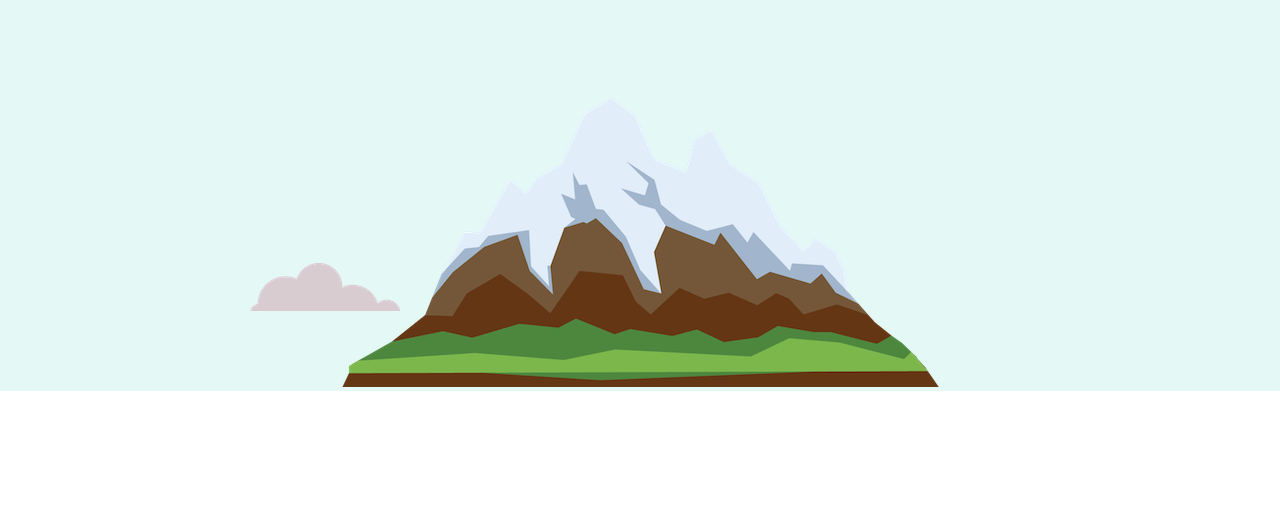
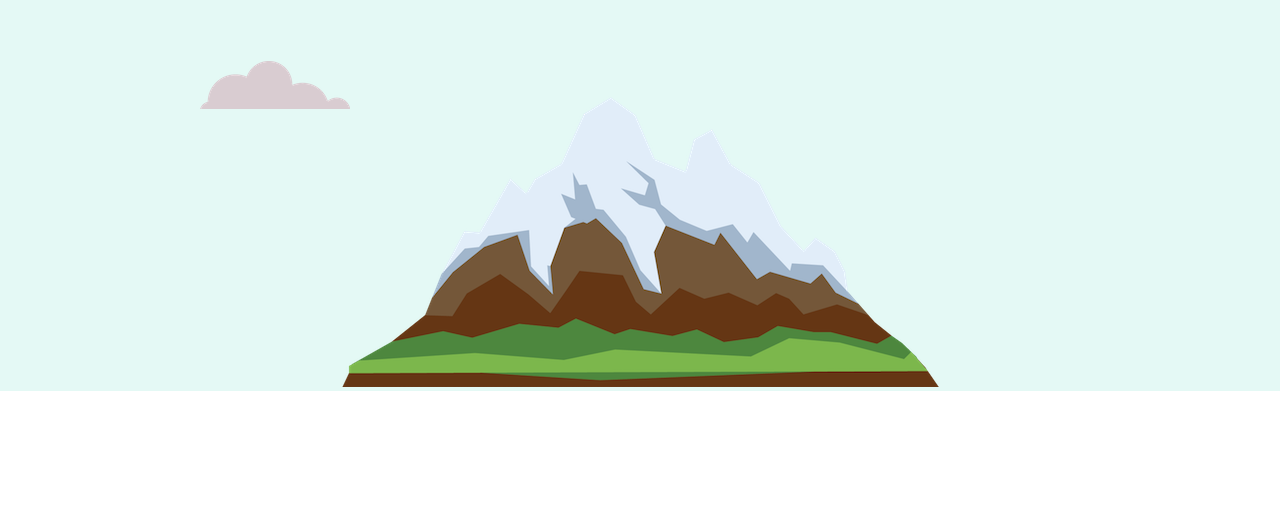
Before and after one commit to Keshava-Perumal-S/Kesh, a plain HTML site: page index.html in a window 1280 px wide. Shown: the part 289-795 px from the top of the page. Drawn offline with Linux system fonts and the light colour scheme.

Commit message:
Update style.css

```diff
--- a/css/style.css
+++ b/css/style.css
@@ -60,8 +60,8 @@ body{
 }
 .bottom_cloud{
   position: absolute;
-  left: 250px;
-  bottom: 200px;
+  left: 200px;
+  top: 350px;
 }
 .top_cloud{
   position: absolute;
```
